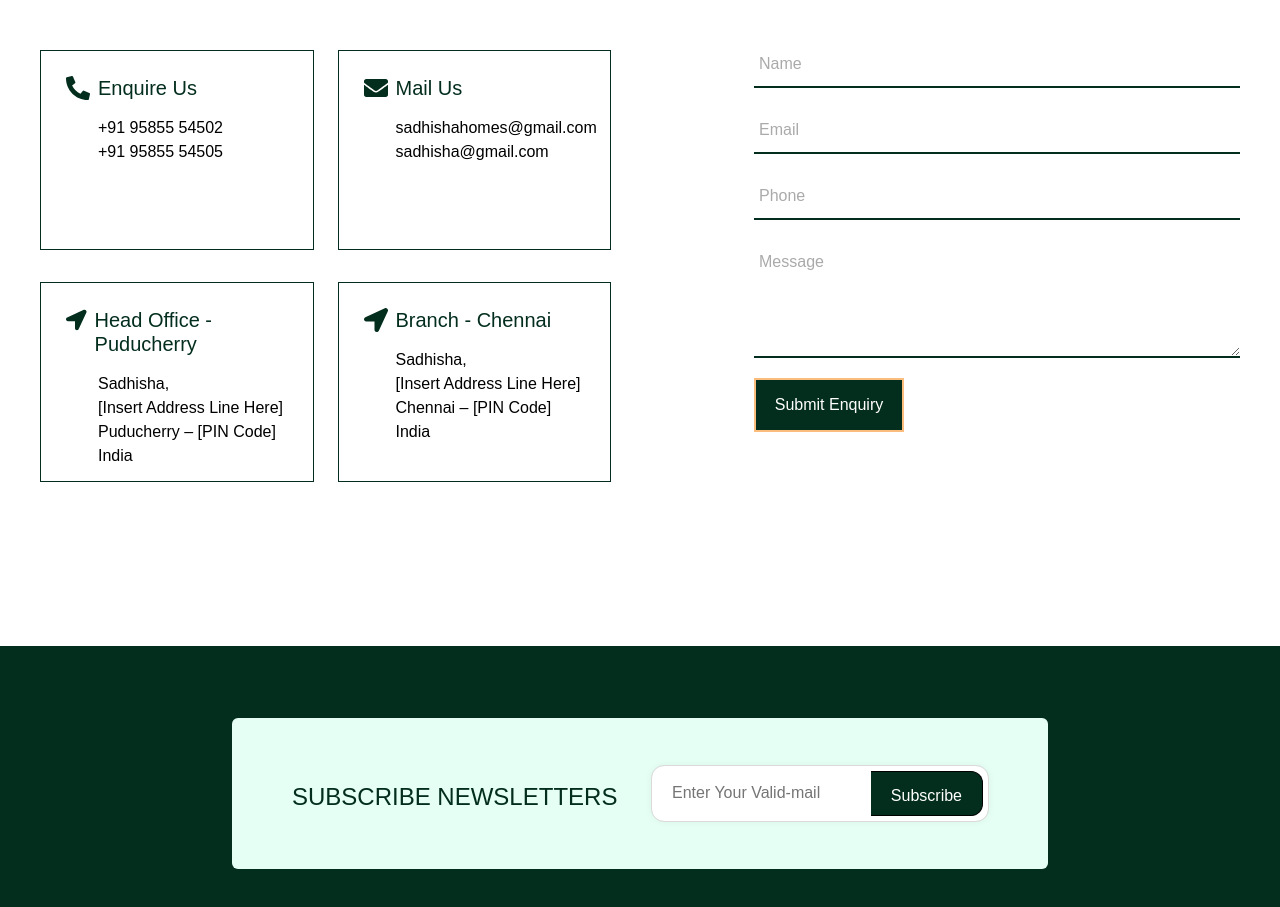
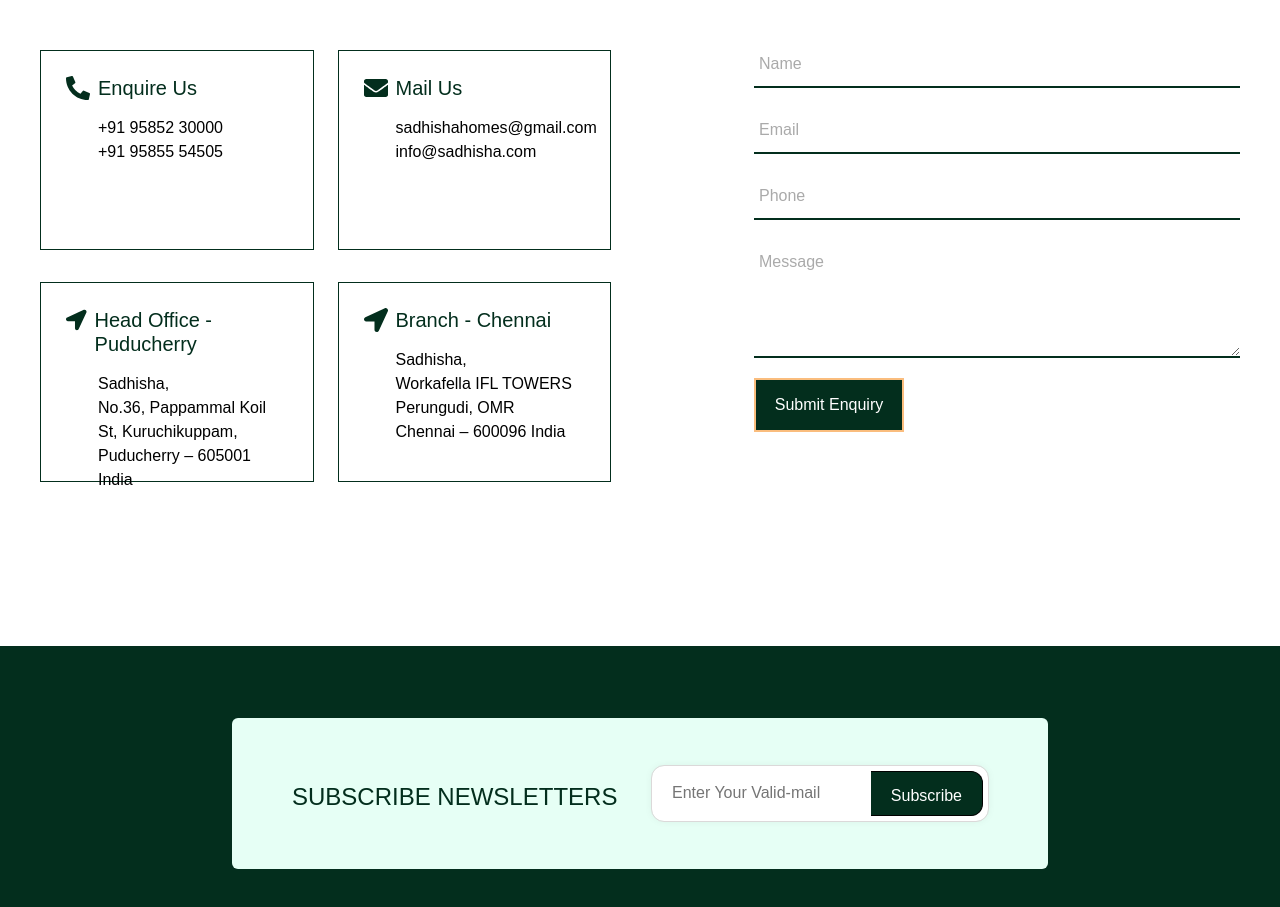
Before and after one commit to TechSadhisha/Sadhisha_home_new, a React (Vite) app: page /sadhisha-test/corprate-social-responsibility in a window 1280 px wide. Shown: the part 2541-3448 px from the top of the page. Built offline with nearby package versions, Linux system fonts and the light colour scheme; a web font is replaced by a local one.

Commit message:
contact fixed

```diff
--- a/src/Components/index-pages/ContactDetails.jsx
+++ b/src/Components/index-pages/ContactDetails.jsx
@@ -29,8 +29,11 @@
                         </h3>
                         <ul>
                             <p className='paraBlack'>
-                                <span><a className='text-decoration-none paraBlack footer-links' href="+tel: +91 95855 54502 "> +91 95855 54502 </a></span><br />
-                                <span><a className='text-decoration-none paraBlack footer-links' href="+tel: +91 95855 54505 "> +91 95855 54505 </a></span>
+                                {/* <span><a className='text-decoration-none paraBlack footer-links' href="+tel: +91 95855 54502 "> +91 95855 54502 </a></span><br />
+                                <span><a className='text-decoration-none paraBlack footer-links' href="+tel: +91 95855 54505 "> +91 95855 54505 </a></span><br /> */}
+                                <span><a className='text-decoration-none paraBlack footer-links' href="+tel: +91 95855 54505 "> +91 95852 30000 </a></span> <br />
+                                   <span><a className='text-decoration-none paraBlack footer-links' href="+tel: +91 95855 54505 "> +91 95855 54505 </a></span>
+
                             </p>
                         </ul>
                     </div>
@@ -46,7 +49,7 @@
                         <ul>
                             <p className='paraBlack'>
                                 <span><a className='text-decoration-none paraBlack footer-links' href="mailto:sadhishahomes@gmail.com">sadhishahomes@gmail.com</a></span><br />
-                                <span><a className='text-decoration-none paraBlack footer-links' href="mailto:contact.sadhisha@gmail.com">  sadhisha@gmail.com</a></span>
+                                <span><a className='text-decoration-none paraBlack footer-links' href="mailto:info@sadhisha.com">  info@sadhisha.com</a></span>
                             </p>
                         </ul>
                     </div>
@@ -65,8 +68,8 @@
                         </h3>
                         <ul>
                             <p className='paraBlack'>Sadhisha, <br />
-                                [Insert Address Line Here] <br />
-                                Puducherry – [PIN Code]
+                                No.36, Pappammal Koil St, Kuruchikuppam, <br />
+                                Puducherry – 605001
                                 India
                             </p>
                         </ul>
@@ -83,8 +86,8 @@
                         </h3>
                         <ul>
                             <p className='paraBlack'>Sadhisha, <br />
-                                [Insert Address Line Here] <br />
-                                Chennai – [PIN Code]
+                                Workafella IFL TOWERS Perungudi, OMR<br />
+                                Chennai – 600096
                                 India
                             </p>
                         </ul>
--- a/src/Pages/about-pages/Csr.jsx
+++ b/src/Pages/about-pages/Csr.jsx
@@ -243,8 +243,10 @@
                       </h3>
                       <ul>
                         <p className='paraBlack'>
-                          <span><a className='text-decoration-none paraBlack footer-links' href="+tel: +91 95855 54502 "> +91 95855 54502 </a></span><br />
-                          <span><a className='text-decoration-none paraBlack footer-links' href="+tel: +91 95855 54505 "> +91 95855 54505 </a></span>
+                          {/* <span><a className='text-decoration-none paraBlack footer-links' href="+tel: +91 95855 54502 "> +91 95855 54502 </a></span><br />
+                          <span><a className='text-decoration-none paraBlack footer-links' href="+tel: +91 95855 54505 "> +91 95855 54505 </a></span> */}
+                                      <span><a className='text-decoration-none paraBlack footer-links' href="+tel: +91 95855 54505 "> +91 95852 30000 </a></span> <br />
+                                   <span><a className='text-decoration-none paraBlack footer-links' href="+tel: +91 95855 54505 "> +91 95855 54505 </a></span>
                         </p>
                       </ul>
                     </div>
@@ -260,7 +262,7 @@
                       <ul>
                         <p className='paraBlack'>
                           <span><a className='text-decoration-none paraBlack footer-links' href="mailto:sadhishahomes@gmail.com">sadhishahomes@gmail.com</a></span><br />
-                          <span><a className='text-decoration-none paraBlack footer-links' href="mailto:contact.sadhisha@gmail.com">  sadhisha@gmail.com</a></span>
+ <span><a className='text-decoration-none paraBlack footer-links' href="mailto:info@sadhisha.com">  info@sadhisha.com</a></span>
                         </p>
                       </ul>
                     </div>
@@ -279,9 +281,9 @@
                       </h3>
                       <ul>
                         <p className='paraBlack'>Sadhisha, <br />
-                          [Insert Address Line Here] <br />
-                          Puducherry – [PIN Code]
-                          India
+                           No.36, Pappammal Koil St, Kuruchikuppam, <br />
+                                Puducherry – 605001
+                                India
                         </p>
                       </ul>
                     </div>
@@ -297,9 +299,9 @@
                       </h3>
                       <ul>
                         <p className='paraBlack'>Sadhisha, <br />
-                          [Insert Address Line Here] <br />
-                          Chennai – [PIN Code]
-                          India
+                        Workafella IFL TOWERS Perungudi, OMR<br />
+                                Chennai – 600096
+                                India
                         </p>
                       </ul>
                     </div>
```
